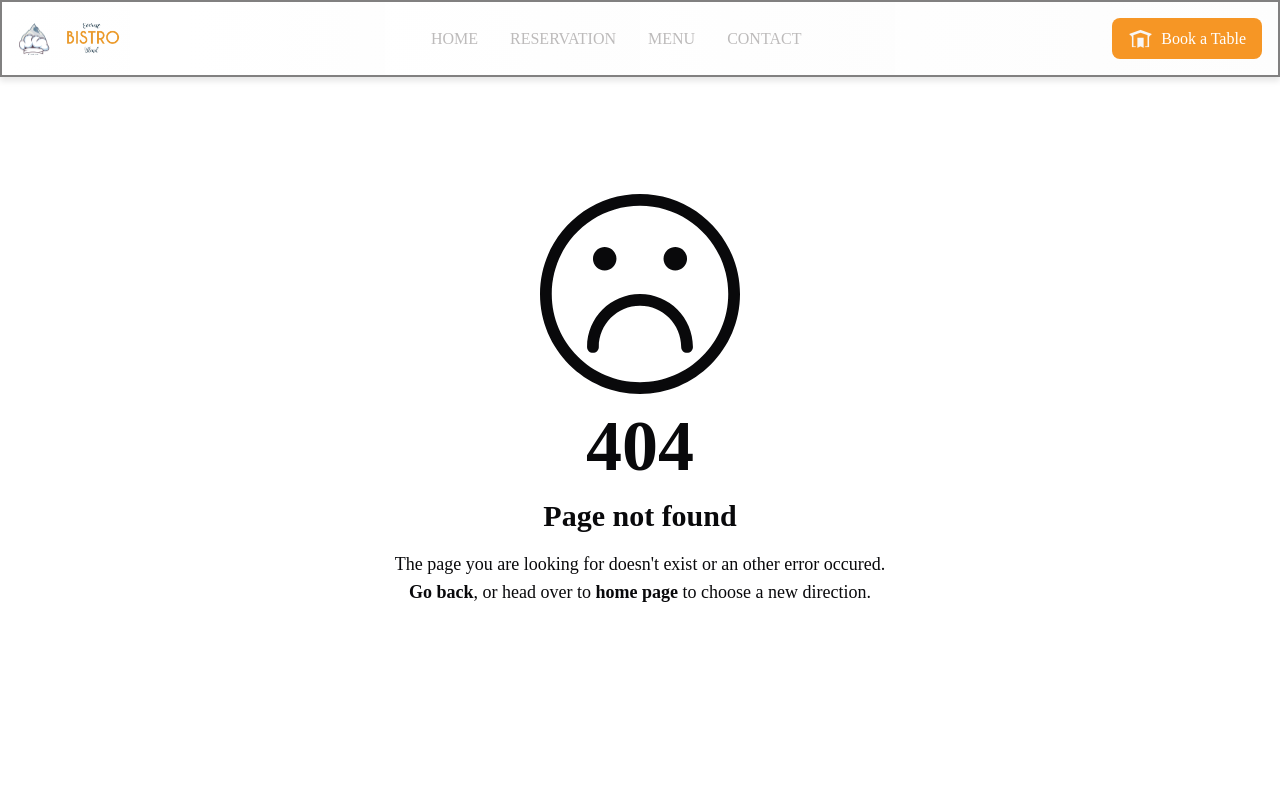
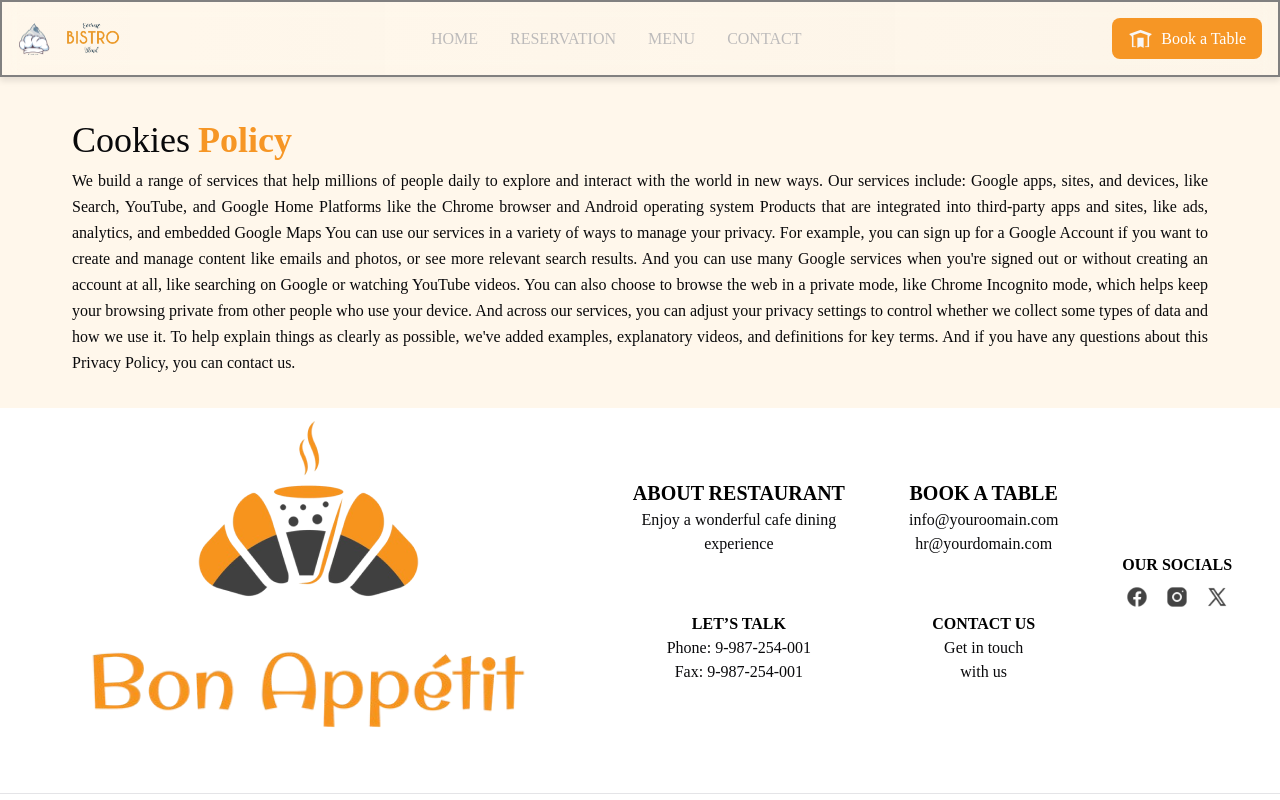
Before and after one commit to shyam888-git/Bon_Appetit, a React (Vite) app: page /cookies-policy in a window 1280 px wide. Shown: the top 800 px of the page. Built offline with nearby package versions, Linux system fonts and the light colour scheme; a web font is replaced by a local one.

Commit message:
responsive

```diff
--- /dev/null
+++ b/src/components/CookiesPolicy/CookiesPolicy.tsx
@@ -0,0 +1,35 @@
+const CookiesPolicy = () => {
+  return (
+    <div className="bg-[#FFF7EB]  flex justify-center overflow-x-auto ">
+      <div className="sm:w-[1200px] w-full p-8  mt-20">
+        <h1 className="text-4xl py-2">
+          Cookies<strong className="text-[#F69625] px-2 ">Policy</strong>
+        </h1>
+
+        <p className="text-justify text-base leading-relaxed">
+          We build a range of services that help millions of people daily to
+          explore and interact with the world in new ways. Our services include:
+          Google apps, sites, and devices, like Search, YouTube, and Google Home
+          Platforms like the Chrome browser and Android operating system
+          Products that are integrated into third-party apps and sites, like
+          ads, analytics, and embedded Google Maps You can use our services in a
+          variety of ways to manage your privacy. For example, you can sign up
+          for a Google Account if you want to create and manage content like
+          emails and photos, or see more relevant search results. And you can
+          use many Google services when you're signed out or without creating an
+          account at all, like searching on Google or watching YouTube videos.
+          You can also choose to browse the web in a private mode, like Chrome
+          Incognito mode, which helps keep your browsing private from other
+          people who use your device. And across our services, you can adjust
+          your privacy settings to control whether we collect some types of data
+          and how we use it. To help explain things as clearly as possible,
+          we've added examples, explanatory videos, and definitions for key
+          terms. And if you have any questions about this Privacy Policy, you
+          can contact us.
+        </p>
+      </div>
+    </div>
+  );
+};
+
+export default CookiesPolicy;
--- a/src/components/Footer/Footer.tsx
+++ b/src/components/Footer/Footer.tsx
@@ -3,6 +3,7 @@ import instagram from "@/assets/SocialMedia/Instagram (1).png";
 import twitter from "@/assets/SocialMedia/TwitterX.png";
 import Zarla from "@/assets/SocialMedia/Zarla.png";
 import ZarlaIcon from "@/assets/SocialMedia/Zarla2.png";
+import { Link } from "react-router-dom";
 
 const Footer = () => {
   return (
@@ -92,9 +93,15 @@ const Footer = () => {
       <hr className="my-4" />
 
       <div className="flex flex-wrap justify-center items-center gap-6 text-center text-sm mb-4">
-        <span>Privacy Policy</span>
-        <span>Terms and Conditions</span>
-        <span>Cookies Policy</span>
+        <a href="privacy-policy">
+          <span>Privacy Policy</span>
+        </a>
+        <a href="terms-conditions">
+          <span>Terms and Conditions</span>
+        </a>
+        <a href="privacy-policy">
+          <span>Cookies Policy</span>
+        </a>
       </div>
     </div>
   );
--- a/src/components/Menu/Menu.tsx
+++ b/src/components/Menu/Menu.tsx
@@ -50,7 +50,9 @@ const Menu = () => {
               {visibleCategories.map((category, index) => (
                 <span
                   key={index}
-                  className="bg-[#FFEACD] text-[#402E32] cursor-pointer text-base text-center px-5 py-2 rounded-[10px] whitespace-nowrap"
+                  className="bg-[#FFEACD] text-[#402E32]
+                   cursor-pointer text-base text-center px-5
+                   py-2 rounded-[10px] whitespace-nowrap"
                   style={{
                     backgroundColor: category === item ? "#F69625" : "#FFEACD",
                     color: category === item ? "white" : "#000",
--- a/src/components/Menu/MenuSection.tsx
+++ b/src/components/Menu/MenuSection.tsx
@@ -4,15 +4,15 @@ const MenuSection = () => {
   return (
     <div className="bg-[#FFF7EB] w-full py-16 ">
       {/* Wrapping all the borders and text in a column */}
-      <div className="w-full flex items-center justify-center gap-4 py-8">
-        <div className="flex-grow h-[2px] bg-gray-800 relative">
-          <div className="absolute top-[3px] left-0 right-0 h-[2px] bg-gray-800" />
+      <div className="w-full flex items-center justify-center gap-4 px-2 py-8">
+        <div className="flex-grow h-[2px] bg-[#402E32] relative">
+          <div className="absolute top-[3px] left-0 right-0 h-[2px] bg-[rgb(64,46,50)]" />
         </div>
-        <h2 className="text-2xl md:text-3xl lg:text-4xl whitespace-nowrap">
+        <h2 className="text-2xl md:text-3xl lg:text-4xl flex-wrap whitespace-nowrap">
           Our <span className="text-orange-500">Menu</span>
         </h2>
-        <div className="flex-grow h-[2px] bg-gray-800 relative">
-          <div className="absolute top-[3px] left-0 right-0 h-[2px] bg-gray-800" />
+        <div className="flex-grow h-[2px] bg-[#402E32] relative">
+          <div className="absolute top-[3px] left-0 right-0 h-[2px] bg-[#402E32]" />
         </div>
       </div>
       {/* Reservation form */}
--- /dev/null
+++ b/src/components/PrivacyPolicy/PrivacyPolicy.tsx
@@ -0,0 +1,35 @@
+const PrivacyPolicy = () => {
+  return (
+    <div className="bg-[#FFF7EB]  flex justify-center overflow-x-auto ">
+      <div className="sm:w-[1200px] w-full p-8  mt-20">
+        <h1 className="text-4xl py-2">
+          Privacy<strong className="text-[#F69625] px-2 ">Policy</strong>
+        </h1>
+
+        <p className="text-justify text-base leading-relaxed">
+          We build a range of services that help millions of people daily to
+          explore and interact with the world in new ways. Our services include:
+          Google apps, sites, and devices, like Search, YouTube, and Google Home
+          Platforms like the Chrome browser and Android operating system
+          Products that are integrated into third-party apps and sites, like
+          ads, analytics, and embedded Google Maps You can use our services in a
+          variety of ways to manage your privacy. For example, you can sign up
+          for a Google Account if you want to create and manage content like
+          emails and photos, or see more relevant search results. And you can
+          use many Google services when you're signed out or without creating an
+          account at all, like searching on Google or watching YouTube videos.
+          You can also choose to browse the web in a private mode, like Chrome
+          Incognito mode, which helps keep your browsing private from other
+          people who use your device. And across our services, you can adjust
+          your privacy settings to control whether we collect some types of data
+          and how we use it. To help explain things as clearly as possible,
+          we've added examples, explanatory videos, and definitions for key
+          terms. And if you have any questions about this Privacy Policy, you
+          can contact us.
+        </p>
+      </div>
+    </div>
+  );
+};
+
+export default PrivacyPolicy;
--- /dev/null
+++ b/src/components/Terms/TermsCondition.tsx
@@ -0,0 +1,35 @@
+const TermsConditions = () => {
+  return (
+    <div className="bg-[#FFF7EB]  flex justify-center overflow-x-auto ">
+      <div className="sm:w-[1200px] w-full p-8  mt-20">
+        <h1 className="text-4xl py-2">
+          Terms &<strong className="text-[#F69625] px-2 ">Conditions</strong>
+        </h1>
+
+        <p className="text-justify text-base leading-relaxed">
+          We build a range of services that help millions of people daily to
+          explore and interact with the world in new ways. Our services include:
+          Google apps, sites, and devices, like Search, YouTube, and Google Home
+          Platforms like the Chrome browser and Android operating system
+          Products that are integrated into third-party apps and sites, like
+          ads, analytics, and embedded Google Maps You can use our services in a
+          variety of ways to manage your privacy. For example, you can sign up
+          for a Google Account if you want to create and manage content like
+          emails and photos, or see more relevant search results. And you can
+          use many Google services when you're signed out or without creating an
+          account at all, like searching on Google or watching YouTube videos.
+          You can also choose to browse the web in a private mode, like Chrome
+          Incognito mode, which helps keep your browsing private from other
+          people who use your device. And across our services, you can adjust
+          your privacy settings to control whether we collect some types of data
+          and how we use it. To help explain things as clearly as possible,
+          we've added examples, explanatory videos, and definitions for key
+          terms. And if you have any questions about this Privacy Policy, you
+          can contact us.
+        </p>
+      </div>
+    </div>
+  );
+};
+
+export default TermsConditions;
--- a/src/components/navbar/Navbar.tsx
+++ b/src/components/navbar/Navbar.tsx
@@ -27,8 +27,13 @@ const Navbar = () => {
       <div className="flex items-center space-x-4">
         {isMobile && <MobileNavbar />}
         <div className="lg:flex items-center space-x-4 hidden logo_container">
-          <img src={Logo} alt="Bistro Logo" className="h-8"  />
-          <img src={Bistra} alt="Bistro" className="h-8" />
+          <a href="/">
+            {" "}
+            <img src={Logo} alt="Bistro Logo" className="h-8" />
+          </a>
+          <a href="/">
+            <img src={Bistra} alt="Bistro" className="h-8" />
+          </a>
         </div>
       </div>
       <LargeScreenNavbar />
```
Also changed, not shown: src/routes/router.tsx (+16 -0 lines), src/components/Header/Header.tsx (line endings or trailing spaces), src/components/Hero/Hero.tsx (line endings or trailing spaces).
